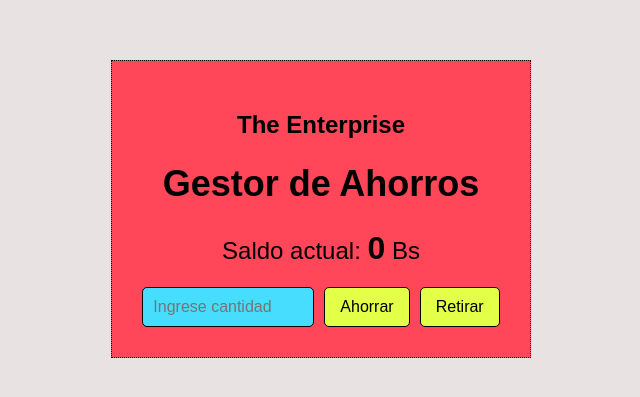
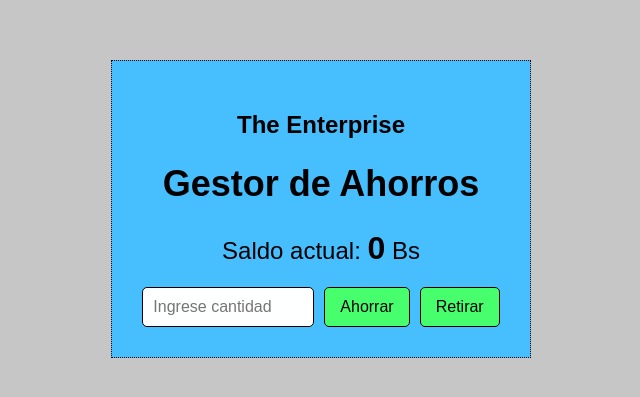
Before and after one commit to MrZRo/Gestor-de-Ahorros, a plain HTML site: page index.html in a window 1280 px wide. Shown: the part 191-588 px from the top of the page, without its empty margins (319-959 px from the left). Drawn offline with Linux system fonts and the light colour scheme.

Commit message:
styles.css

```diff
--- a/styles.css
+++ b/styles.css
@@ -4,7 +4,7 @@ body {
     justify-content: center;
     align-items: center;
     min-height: 100vh;
-    background-color: #e8e2e2;
+    background-color: #c6c6c6;
     margin: 0;
 }
 
@@ -13,7 +13,7 @@ body {
     border: 1px dotted rgb(0, 0, 0);
     padding: 30px;
     max-width: 400px;
-    background-color: #ff4759;
+    background-color: #47bfff;
 }
 
 h1 {
@@ -50,7 +50,7 @@ input[type="number"] {
     width: 150px;
     border-radius: 5px;
     border: 1px solid #000000;
-    background-color: #47ddff;
+    background-color: #feffff;
 }
 
 button {
@@ -59,6 +59,6 @@ button {
     border-radius: 5px;
     border: 1px solid #000000;
     cursor: pointer;
-    background-color: #e3ff47;
+    background-color: #47ff6c;
 
 }
```
